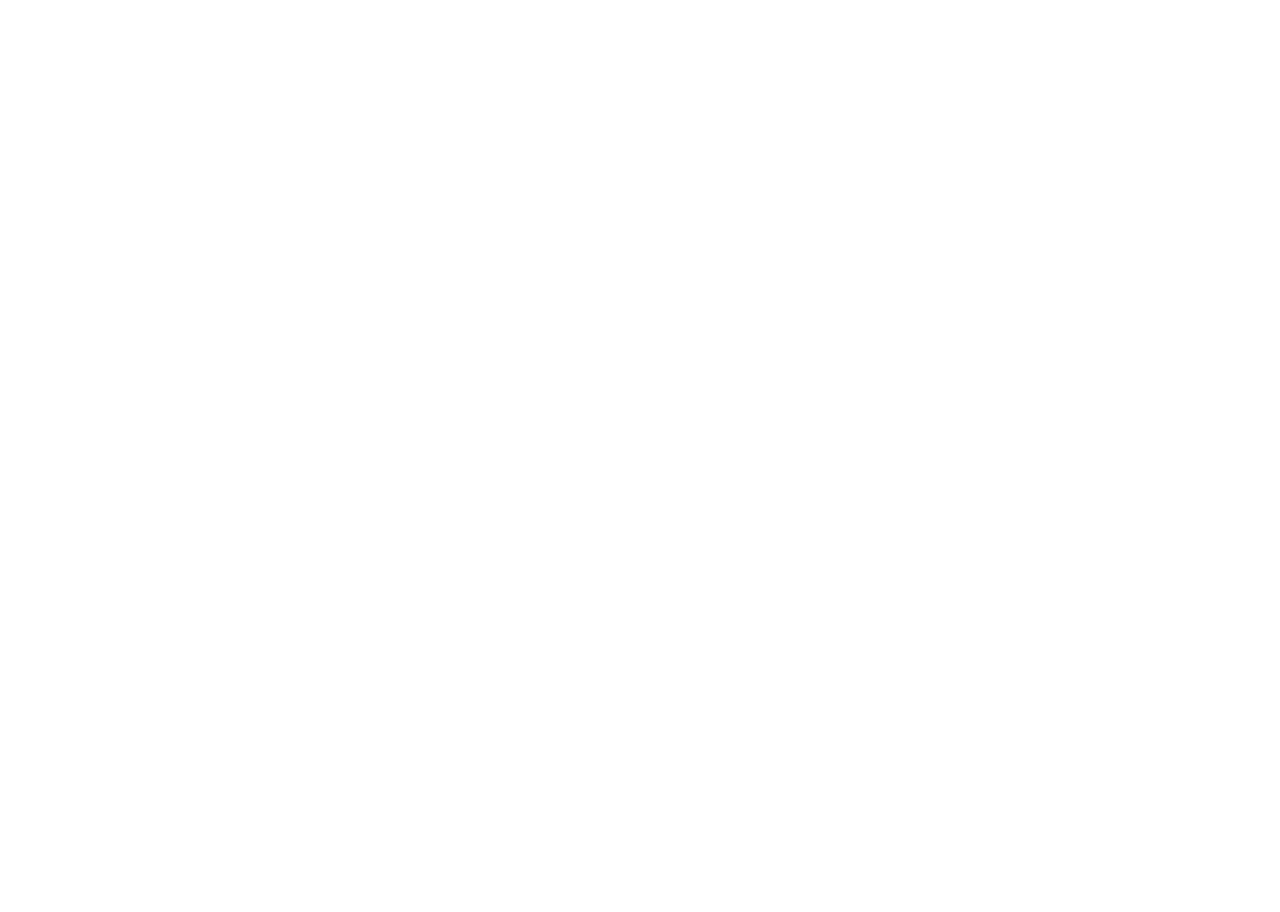
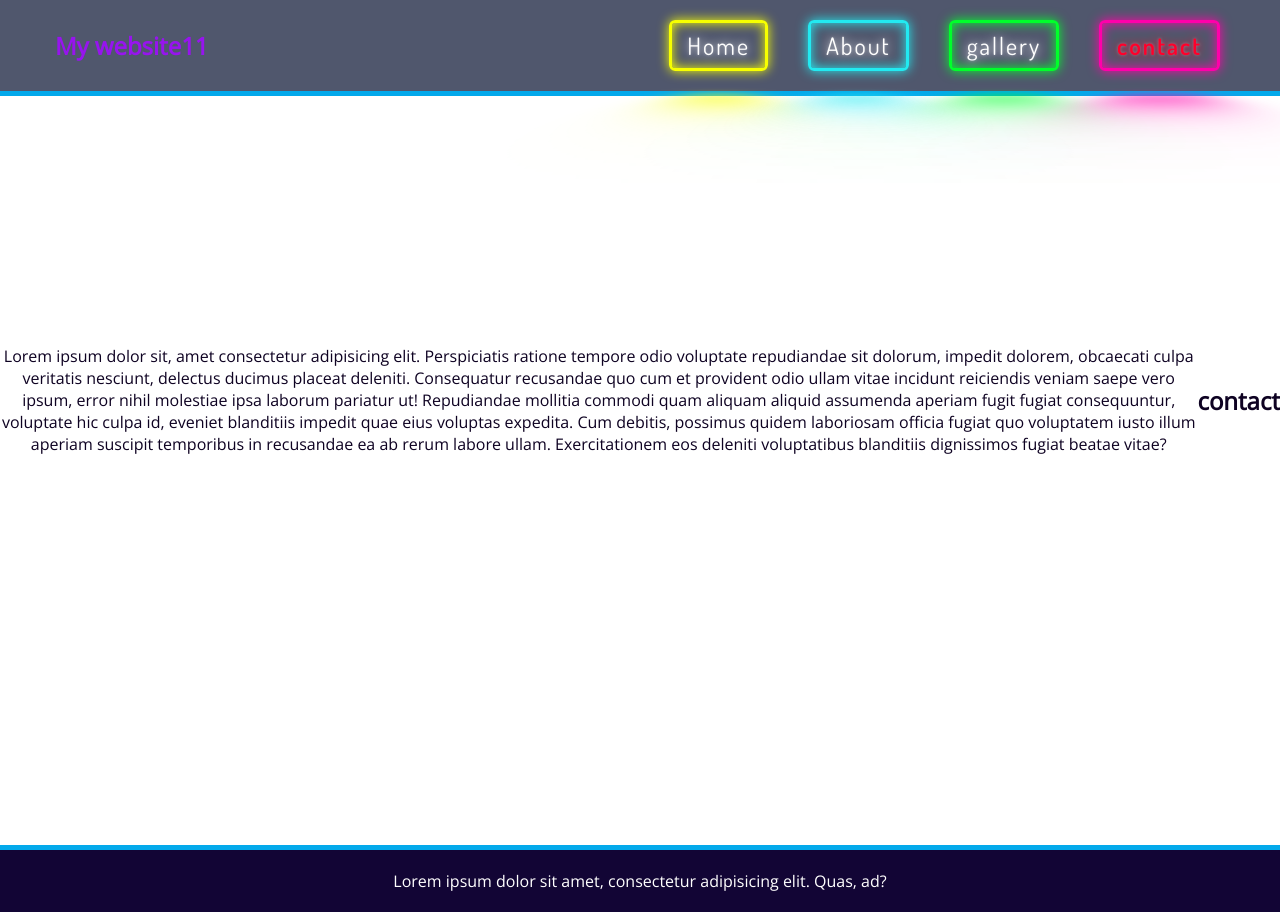
Before and after one commit to TamarAsashvili/planet, a plain HTML site: page contact.html in a window 1280 px wide. Before the commit the page ends 800 px from the top, so only its background shows below. Drawn offline with nearby package versions, Linux system fonts and the light colour scheme.

Commit message:
add pages

```diff
--- a/contact.html
+++ b/contact.html
@@ -0,0 +1,62 @@
+<!DOCTYPE html>
+<html lang="en">
+  <head>
+    <meta charset="UTF-8" />
+    <meta http-equiv="X-UA-Compatible" content="IE=edge" />
+    <meta name="viewport" content="width=device-width, initial-scale=1.0" />
+    <link rel="stylesheet" href="style.css" />
+    <link rel="stylesheet" href="css/greenbt.css" />
+    <link rel="stylesheet" href="css/pinkbt.css" />
+    <link rel="stylesheet" href="css/cyanbt.css" />
+    <link rel="stylesheet" href="css/neon.css" />
+    <link rel="stylesheet" href="css/bubbles.css" />
+    <link
+      rel="stylesheet"
+      href="https://use.fontawesome.com/releases/v5.8.2/css/all.css"
+      integrity="sha384-oS3vJWv+0UjzBfQzYUhtDYW+Pj2yciDJxpsK1OYPAYjqT085Qq/1cq5FLXAZQ7Ay"
+      crossorigin="anonymous"
+    />
+
+    <title>Sticky navigation</title>
+  </head>
+  <body>
+    <!--remove and add active class during building nav to see better what is heppening-->
+
+    <nav class="nav">
+      <div class="container">
+        <h1 id="logo">
+          <a href="/index.html">My website11</a>
+        </h1>
+        <ul class="container1 navigation">
+          <li><a href="/index.html" class="neon-button">Home</a></li>
+          <li><a href="/about.html" class="neon-cyan">About</a></li>
+          <li><a href="/gallery.html" class="neon-green">gallery</a></li>
+          <li><a href="/contact.html" class="neon-pink current">contact</a></li>
+        </ul>
+      </div>
+    </nav>
+
+    <section class="main-content">
+      <p>
+        Lorem ipsum dolor sit, amet consectetur adipisicing elit. Perspiciatis
+        ratione tempore odio voluptate repudiandae sit dolorum, impedit dolorem,
+        obcaecati culpa veritatis nesciunt, delectus ducimus placeat deleniti.
+        Consequatur recusandae quo cum et provident odio ullam vitae incidunt
+        reiciendis veniam saepe vero ipsum, error nihil molestiae ipsa laborum
+        pariatur ut! Repudiandae mollitia commodi quam aliquam aliquid assumenda
+        aperiam fugit fugiat consequuntur, voluptate hic culpa id, eveniet
+        blanditiis impedit quae eius voluptas expedita. Cum debitis, possimus
+        quidem laboriosam officia fugiat quo voluptatem iusto illum aperiam
+        suscipit temporibus in recusandae ea ab rerum labore ullam.
+        Exercitationem eos deleniti voluptatibus blanditiis dignissimos fugiat
+        beatae vitae?
+      </p>
+      <h2>contact</h2>
+    </section>
+    <footer>
+      <p>Lorem ipsum dolor sit amet, consectetur adipisicing elit. Quas, ad?</p>
+    </footer>
+
+    <script src="script.js"></script>
+  </body>
+</html>
--- a/style.css
+++ b/style.css
@@ -78,6 +78,20 @@ body {
 .nav a:hover {
   color: #0e0d0d;
   font-weight: bold;
+}
+
+/*main-content*/
+.main-content {
+  background-color: rgb(255, 255, 255);
+  height: 100vh;
+  color: rgb(14, 2, 34);
+  display: flex;
+  justify-content: center;
+  align-items: center;
+  text-align: center;
+  position: relative;
+  margin-bottom: 20px;
+  z-index: -2;
 }
 
 /* hero content*/
```
Also changed, not shown: about.html (+4 -4 lines), gallery.html (+58 -0 lines), index.html (+4 -4 lines).
